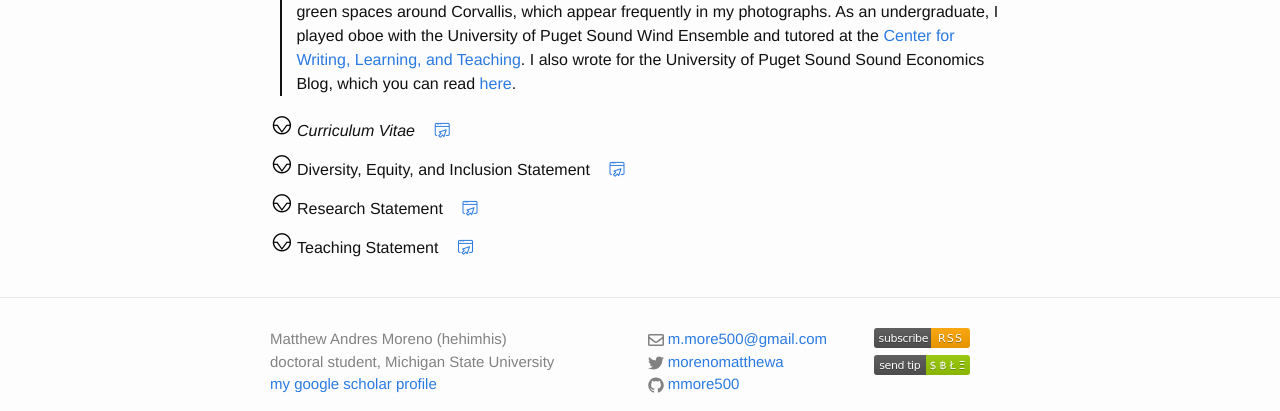
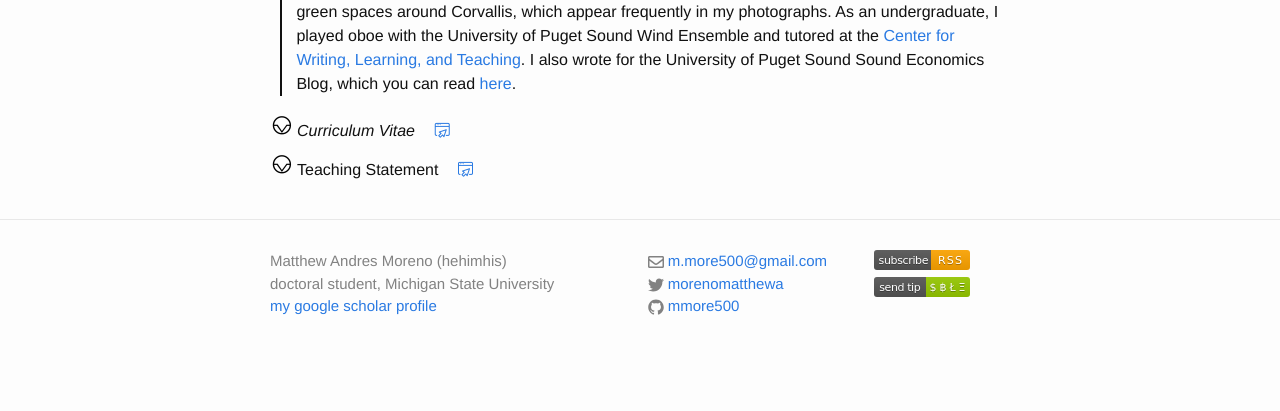
Before and after one commit to mmore500/mmore500.github.io, a Jekyll site: the page built from about.md, in a window 1280 px wide and 900 px high, scrolled down 600 px, cut to the strip 489-900 px from the top of the window. Built offline with Jekyll 4.4.1, drawn with Linux system fonts in a browser that asks for light colours; after the commit the page ends 1422 px from its top, so only the background shows below that.

Commit message:
Hide DEI, Research statements from about for now
Can reactivate when complete

```diff
--- a/about.md
+++ b/about.md
@@ -24,7 +24,7 @@ permalink: /about/
 
 </details>
 
-<details class="lollipop">
+<!-- <details class="lollipop">
 <summary class="lollipop">Diversity, Equity, and Inclusion Statement<span style="width:1em;"></span> <a href="{{site.baseurl}}/dei-statement/"><i class="icon-web-page-click"></i></a></summary>
 
 <div class="lollipop-detail exit-cursor" onclick="if (event.target.tagName != 'A') this.parentElement.removeAttribute('open');">
@@ -43,7 +43,7 @@ permalink: /about/
 {{ rs_include | markdownify }}
 </div>
 
-</details>
+</details> -->
 
 <details class="lollipop">
 <summary class="lollipop">Teaching Statement<span style="width:1em;"></span> <a href="{{site.baseurl}}/teaching-statement/"><i class="icon-web-page-click"></i></a></summary>
```
